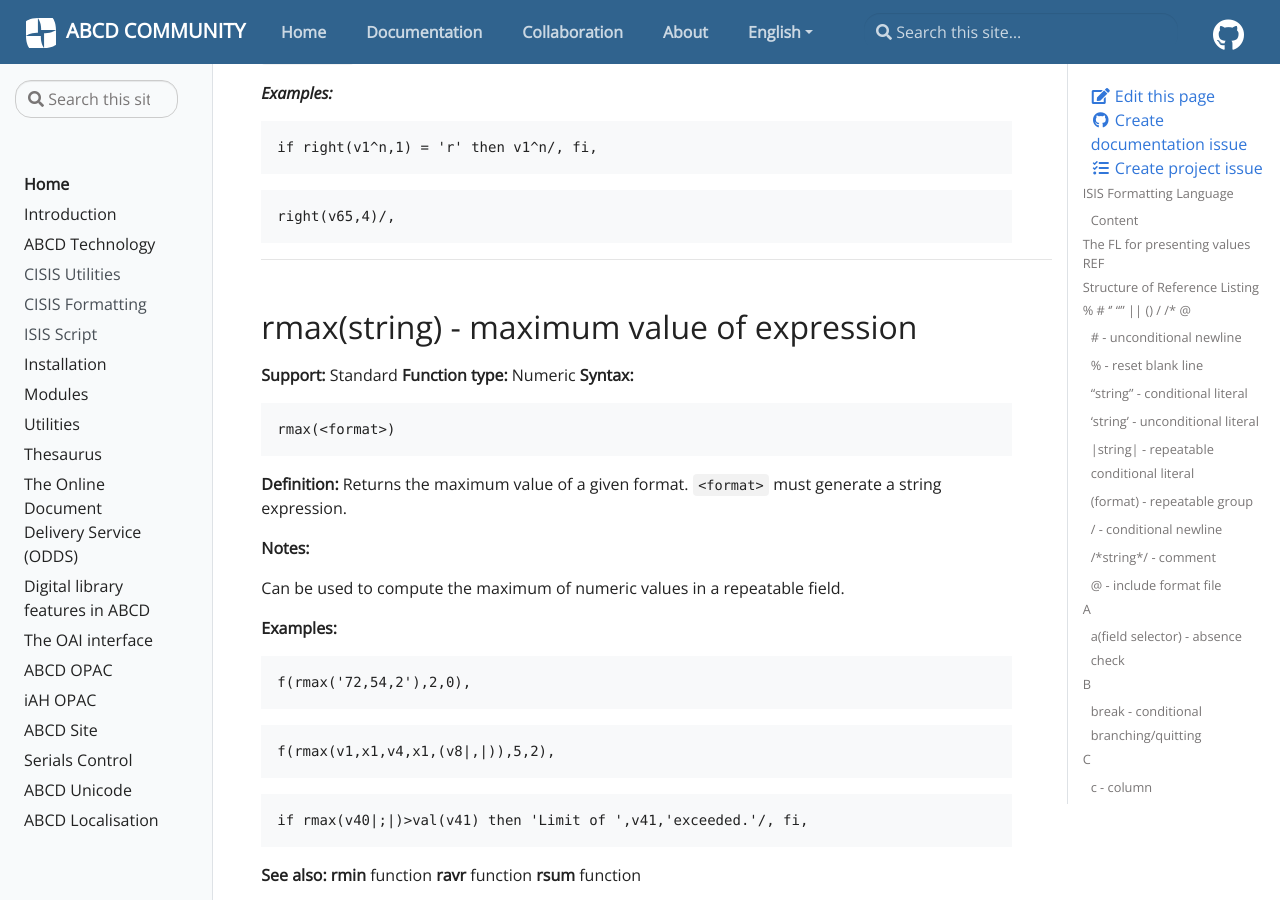
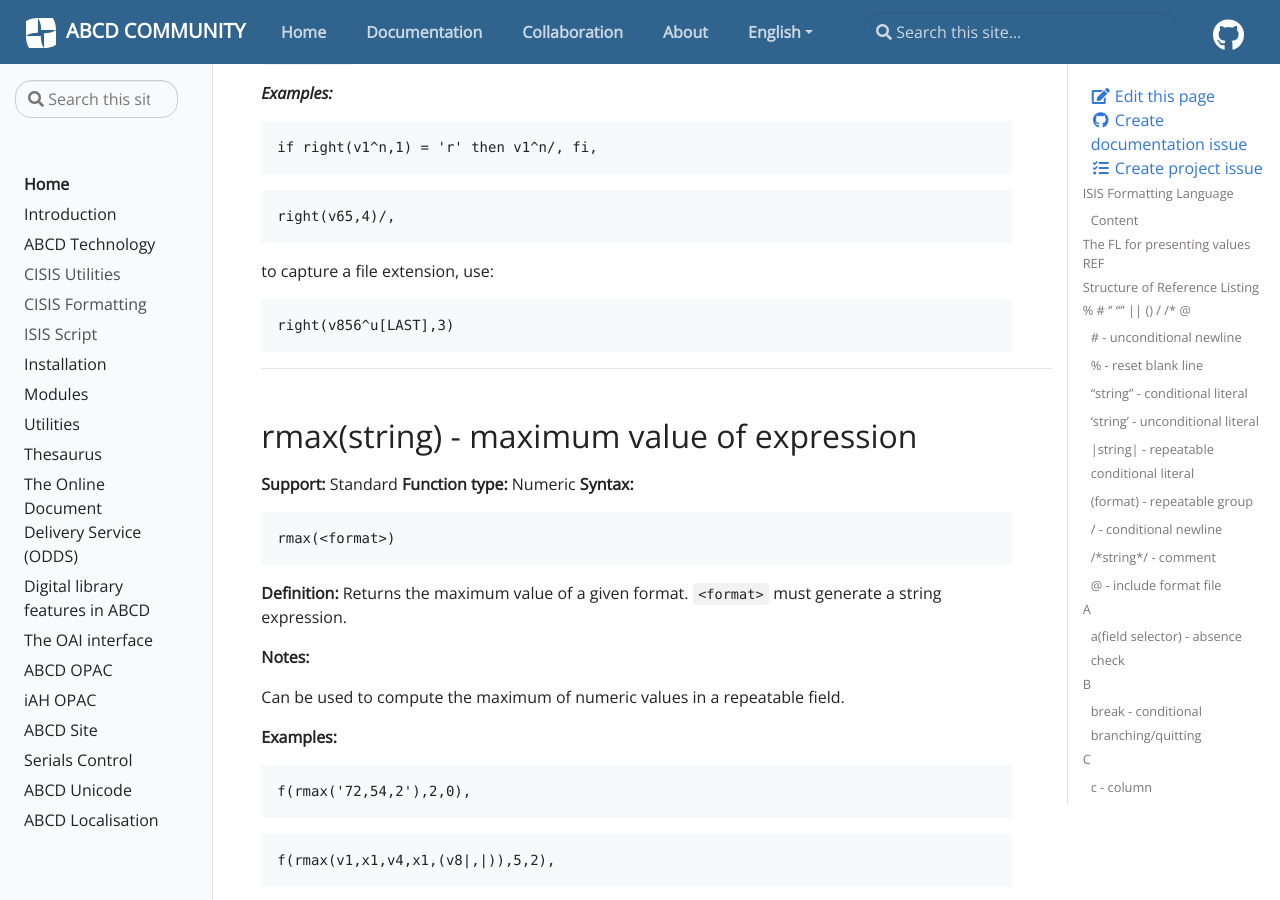
Before and after one commit to ABCD-Community/abcd-community.github.io, a Jekyll site: the page built from en/abcd-technology/cisis-formatting/index.md, in a window 1280 px wide and 900 px high, scrolled down 32484 px. Built offline with Jekyll 4.4.1, drawn with Linux system fonts in a browser that asks for light colours; some web fonts are replaced.

Commit message:
Update index.md

````diff
--- a/en/abcd-technology/cisis-formatting/index.md
+++ b/en/abcd-technology/cisis-formatting/index.md
@@ -1552,6 +1552,13 @@ if right(v1^n,1) = 'r' then v1^n/, fi,
 right(v65,4)/,
 ```
 
+to capture a file extension, use:
+
+```code
+right(v856^u[LAST],3)
+```
+
+
 ---
 
 
````
